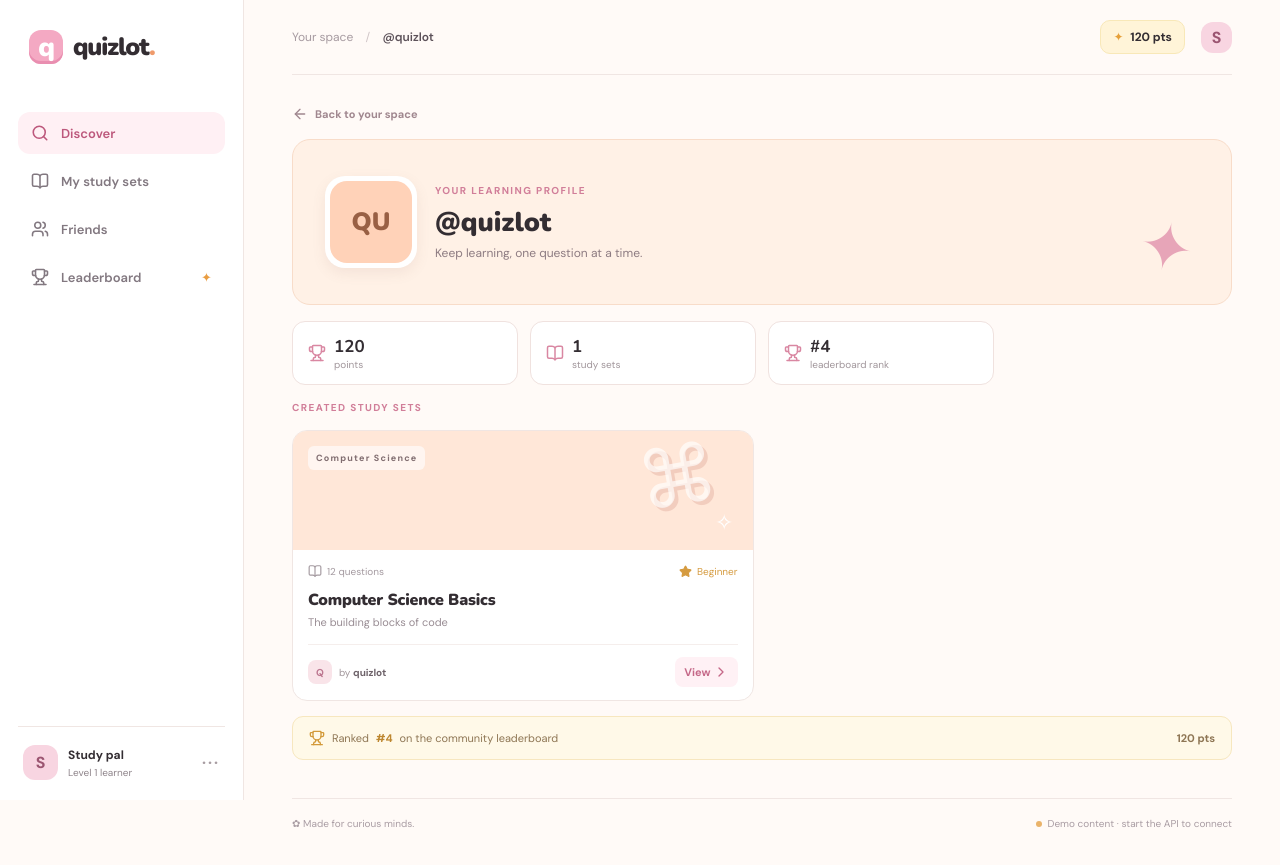
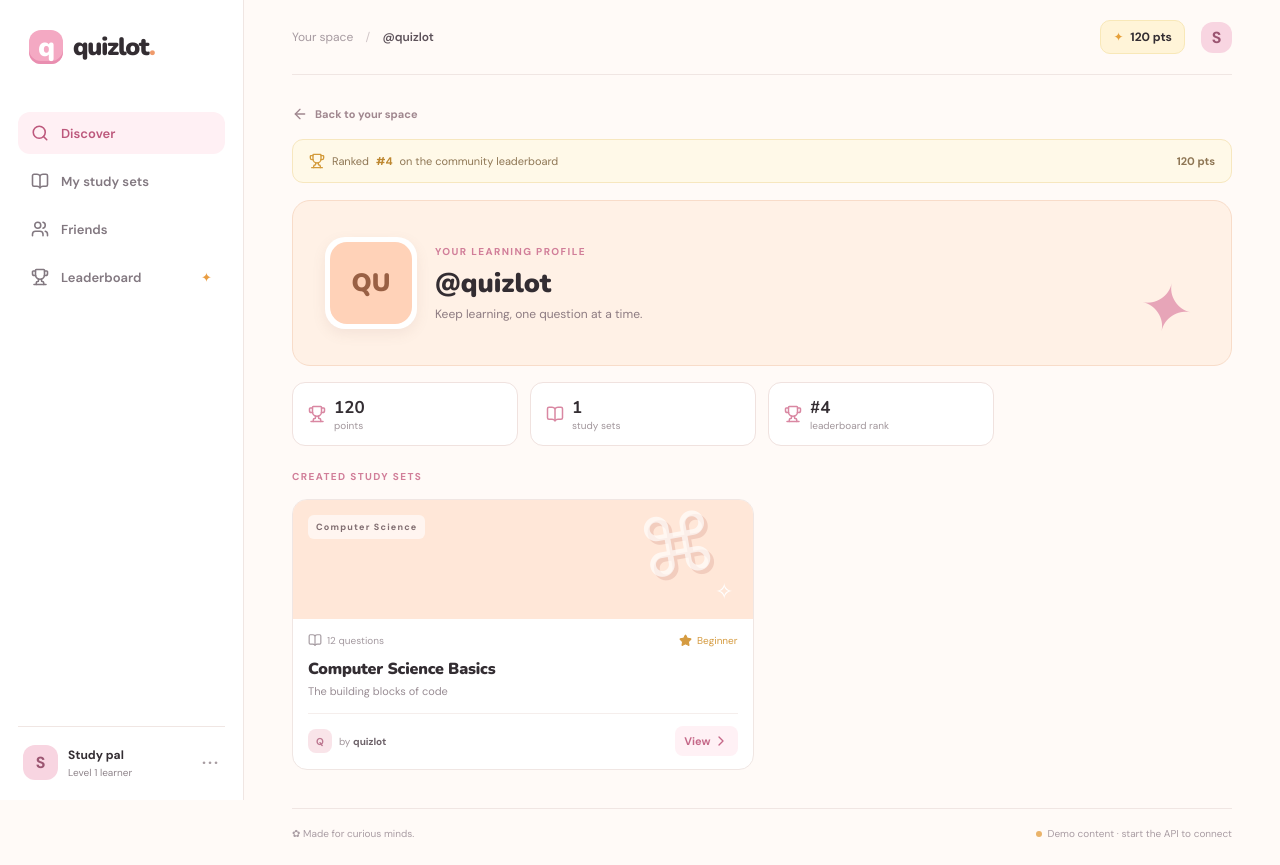
Before and after one commit to elsanorm17/quizlot, a React (Vite) app in the folder frontend/: page / in a window 1280 px wide. Both pictures are taken after a click on the button "Open your profile". Built offline with nearby package versions, Linux system fonts and the light colour scheme; no server answers.

Commit message:
Move profile rank to top of profile page and adjust spacing

```diff
--- a/frontend/src/pages/ProfilePage.jsx
+++ b/frontend/src/pages/ProfilePage.jsx
@@ -18,6 +18,7 @@ export default function ProfilePage({ username, friends, requests, leaderboard,
   return (
     <section className="profile-page">
       <button className="back-btn" onClick={onBack}><ArrowLeft size={16} /> Back to {isCurrentUser ? "your space" : "friends"}</button>
+      {standing >= 0 && <button className="profile-rank" onClick={() => onOpenProfile(username)}><Trophy size={16} /> Ranked <strong>#{standing + 1}</strong> on the community leaderboard <span>{points} pts</span></button>}
       <div className={`profile-hero ${color}`}>
         <div className="profile-avatar-wrap"><FriendAvatar username={username} color={color} /></div>
         <div className="profile-identity">
@@ -71,7 +72,6 @@ export default function ProfilePage({ username, friends, requests, leaderboard,
         ) : null}
       </div>
 
-      {standing >= 0 && <button className="profile-rank" onClick={() => onOpenProfile(username)}><Trophy size={16} /> Ranked <strong>#{standing + 1}</strong> on the community leaderboard <span>{points} pts</span></button>}
     </section>
   );
 }
--- a/frontend/src/styles.css
+++ b/frontend/src/styles.css
@@ -1093,6 +1093,7 @@ button {
 .profile-stats svg { grid-row: span 2; color: #d987a2; }
 .profile-stats strong { font-family: "Nunito", sans-serif; font-size: 17px; }
 .profile-stats span { color: #a1969b; font-size: 10px; }
+.profile-sets { padding-top: 8px; }
 .profile-sets .set-grid { margin-top: 16px; }
 .relationship-stat.relationship-friend svg { color: #65a875; }
 .relationship-stat.relationship-incoming svg { color: #d39a3a; }
@@ -1191,7 +1192,7 @@ button {
   align-items: center;
   gap: 7px;
   width: 100%;
-  margin-top: 15px;
+  margin: 0 0 17px;
   padding: 13px 16px;
   border: 1px solid #f7e7bf;
   border-radius: 11px;
```
